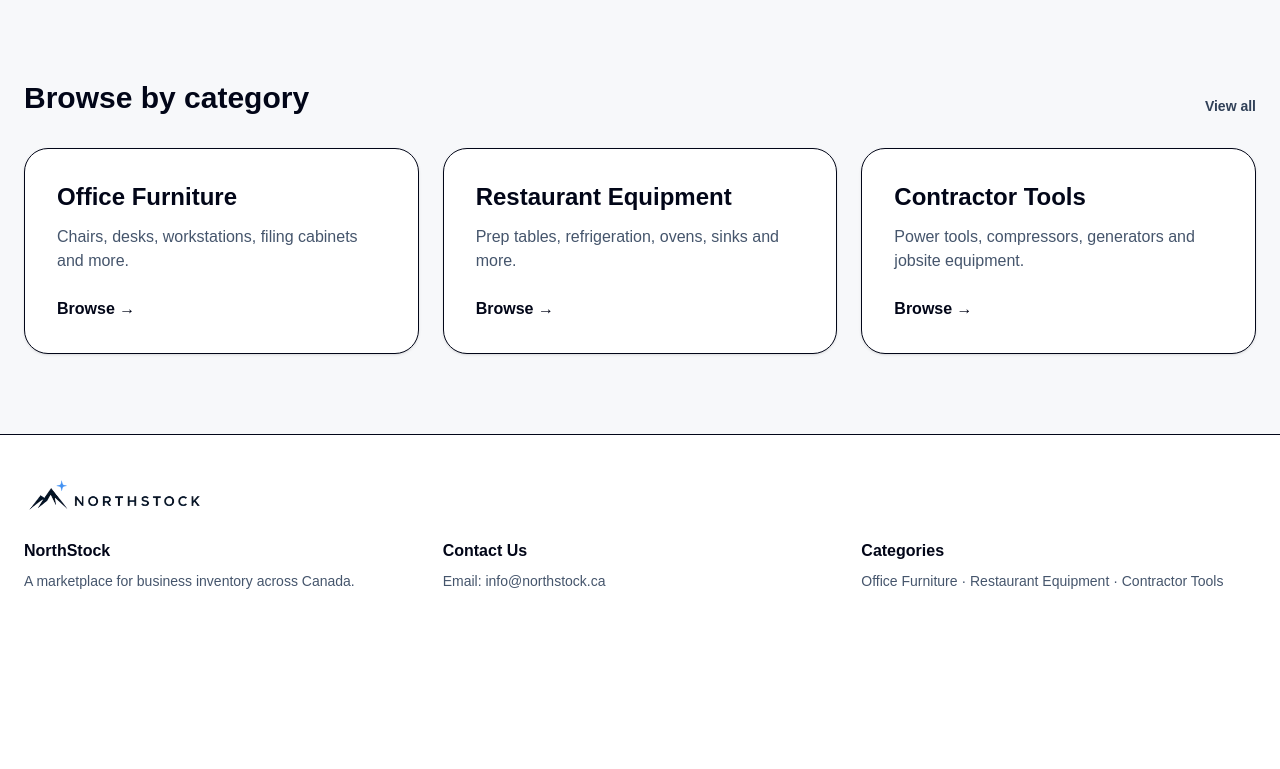
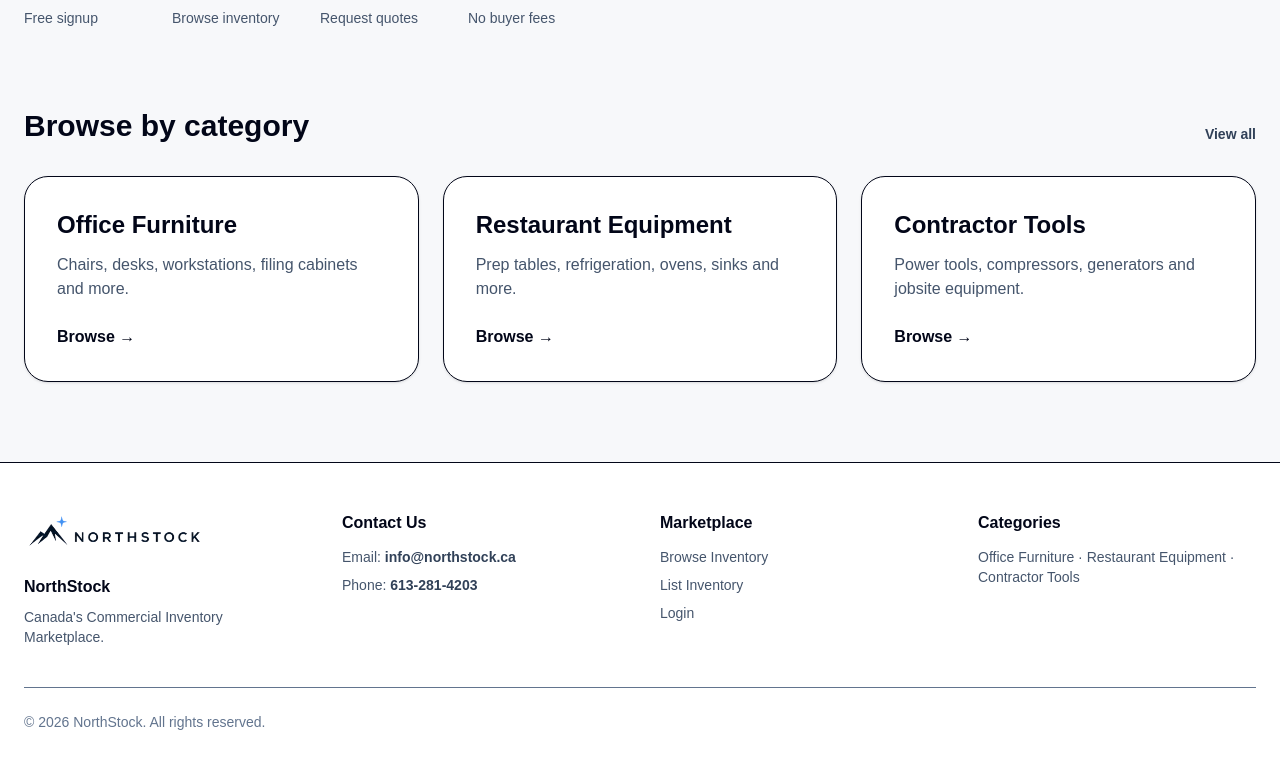
Before and after one commit to brendandforster-glitch/northstock, a Next.js app: page / in a window 1280 px wide. Shown: the part 625-1394 px from the top of the page. Before the commit the page ends 1256 px from the top, so only its background shows below. Built offline with nearby package versions, Linux system fonts and the light colour scheme.

Commit message:
Updated homepage footer contact information

```diff
--- a/app/page.tsx
+++ b/app/page.tsx
@@ -19,7 +19,11 @@ export default function Home() {
       <header className="border-b bg-white">
         <div className="mx-auto flex max-w-7xl items-center justify-between px-6 py-5">
           <a href="/">
-            <img src="/northstock-logo.png" alt="NorthStock" className="h-12 w-auto" />
+            <img
+              src="/northstock-logo.png"
+              alt="NorthStock"
+              className="h-12 w-auto"
+            />
           </a>
 
           <nav className="hidden gap-8 text-sm font-medium text-slate-600 md:flex">
@@ -55,7 +59,8 @@ export default function Home() {
 
             <p className="mt-6 max-w-xl text-lg text-slate-600">
               Search office furniture, restaurant equipment, and contractor
-              tools from businesses and sellers across Canada.
+              tools from businesses and sellers across Canada. Create a free
+              account, browse inventory, and request quotes with no buyer fees.
             </p>
 
             <div className="mt-8 flex flex-col gap-3 sm:flex-row">
@@ -102,7 +107,10 @@ export default function Home() {
                       <p className="font-semibold">{item}</p>
                       <p className="text-sm text-slate-500">Available now</p>
                     </div>
-                    <a href="/listings" className="rounded-lg border px-3 py-2 text-sm">
+                    <a
+                      href="/listings"
+                      className="rounded-lg border px-3 py-2 text-sm"
+                    >
                       View
                     </a>
                   </div>
@@ -137,30 +145,70 @@ export default function Home() {
       </section>
 
       <footer id="contact" className="border-t bg-white">
-        <div className="mx-auto max-w-7xl px-6 py-10">
-          <img src="/northstock-logo.png" alt="NorthStock" className="h-10 w-auto" />
+        <div className="mx-auto max-w-7xl px-6 py-12">
+          <div className="grid gap-10 md:grid-cols-4">
+            <div>
+              <img
+                src="/northstock-logo.png"
+                alt="NorthStock"
+                className="h-10 w-auto"
+              />
 
-          <div className="mt-6 grid gap-6 md:grid-cols-3">
-            <div>
-              <h3 className="font-bold">NorthStock</h3>
+              <h3 className="mt-6 font-bold">NorthStock</h3>
               <p className="mt-2 text-sm text-slate-600">
-                A marketplace for business inventory across Canada.
+                Canada&apos;s Commercial Inventory Marketplace.
               </p>
             </div>
 
             <div>
               <h3 className="font-bold">Contact Us</h3>
-              <p className="mt-2 text-sm text-slate-600">
-                Email: info@northstock.ca
-              </p>
+              <div className="mt-3 space-y-2 text-sm text-slate-600">
+                <p>
+                  Email:{" "}
+                  <a
+                    href="mailto:info@northstock.ca"
+                    className="font-semibold text-slate-700"
+                  >
+                    info@northstock.ca
+                  </a>
+                </p>
+                <p>
+                  Phone:{" "}
+                  <a
+                    href="tel:6132814203"
+                    className="font-semibold text-slate-700"
+                  >
+                    613-281-4203
+                  </a>
+                </p>
+              </div>
+            </div>
+
+            <div>
+              <h3 className="font-bold">Marketplace</h3>
+              <div className="mt-3 space-y-2 text-sm text-slate-600">
+                <p>
+                  <a href="/listings">Browse Inventory</a>
+                </p>
+                <p>
+                  <a href="/list-inventory">List Inventory</a>
+                </p>
+                <p>
+                  <a href="/login">Login</a>
+                </p>
+              </div>
             </div>
 
             <div>
               <h3 className="font-bold">Categories</h3>
-              <p className="mt-2 text-sm text-slate-600">
+              <p className="mt-3 text-sm text-slate-600">
                 Office Furniture · Restaurant Equipment · Contractor Tools
               </p>
             </div>
+          </div>
+
+          <div className="mt-10 border-t pt-6 text-sm text-slate-500">
+            © 2026 NorthStock. All rights reserved.
           </div>
         </div>
       </footer>
```
